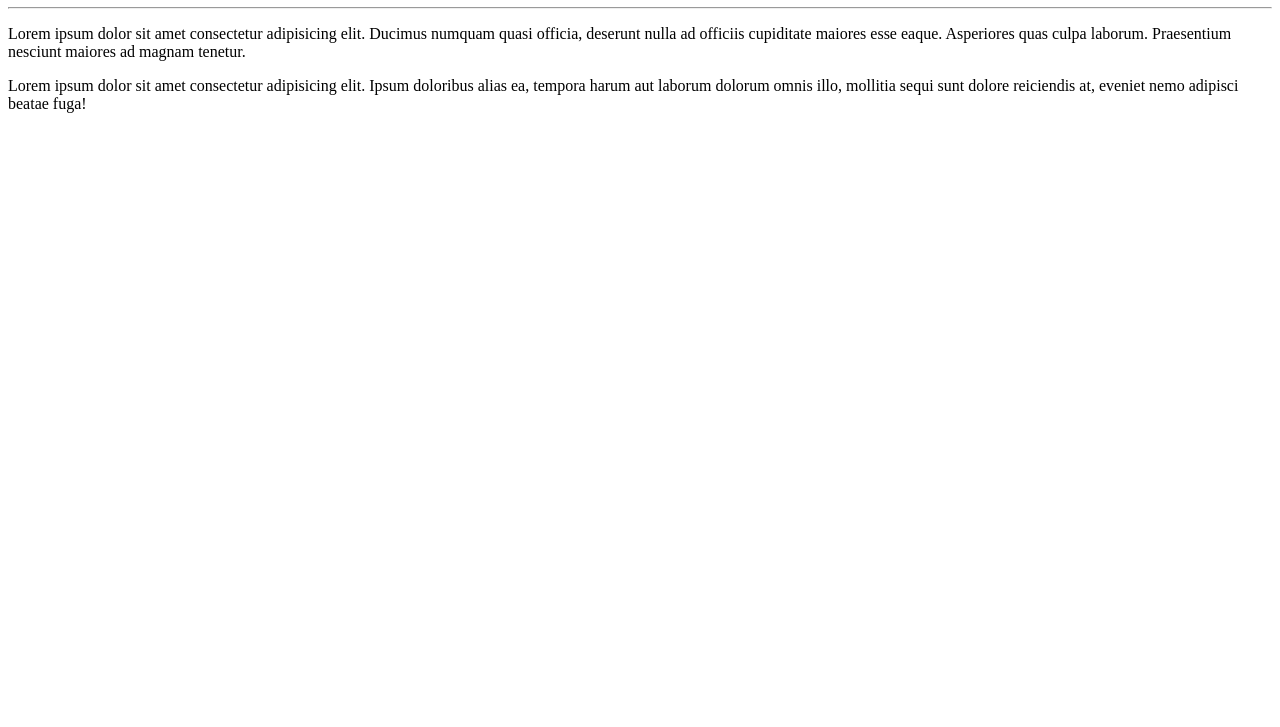
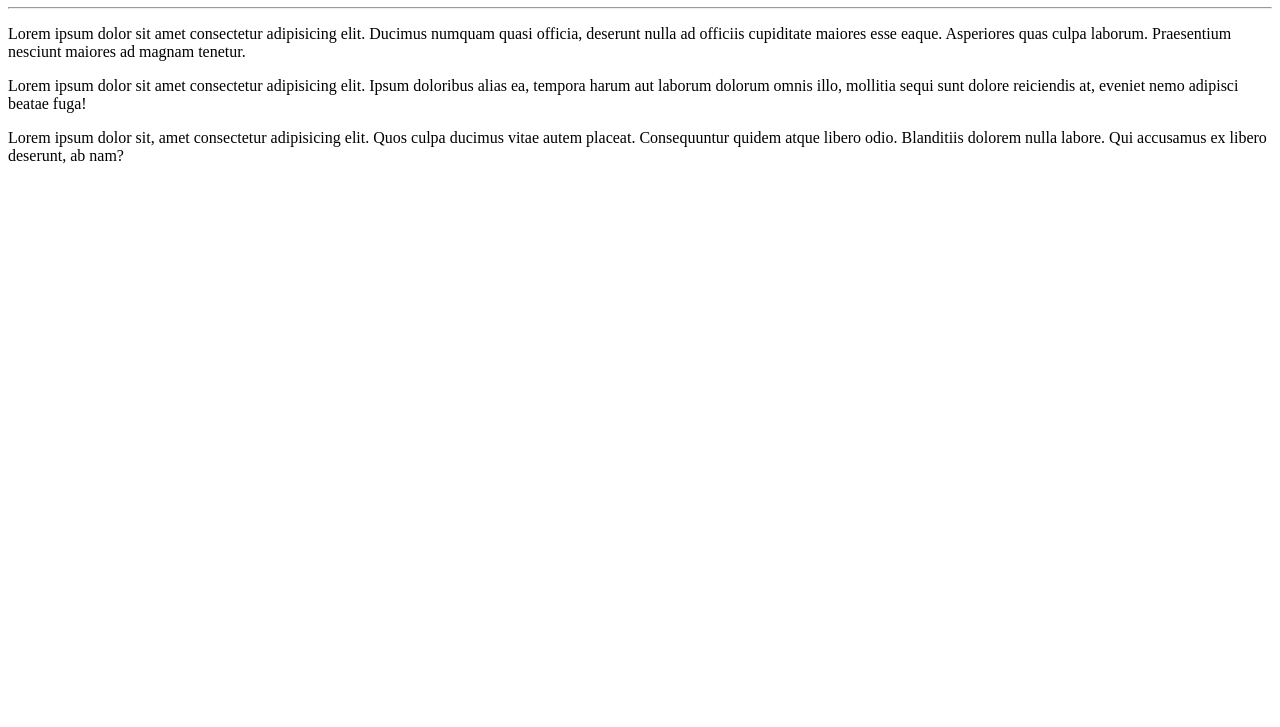
Before and after one commit to vbb97-zz/Ola-Mundo, a plain HTML site: page site-exemplo/index.html in a window 1280 px wide. Shown: the part 73-800 px from the top of the page. Drawn offline with Linux system fonts and the light colour scheme.

Commit message:
outro lorem

```diff
--- a/site-exemplo/index.html
+++ b/site-exemplo/index.html
@@ -12,5 +12,8 @@
     <p>
         Lorem ipsum dolor sit amet consectetur adipisicing elit. Ipsum doloribus alias ea, tempora harum aut laborum dolorum omnis illo, mollitia sequi sunt dolore reiciendis at, eveniet nemo adipisci beatae fuga!
     </p>
+    <p>
+        Lorem ipsum dolor sit, amet consectetur adipisicing elit. Quos culpa ducimus vitae autem placeat. Consequuntur quidem atque libero odio. Blanditiis dolorem nulla labore. Qui accusamus ex libero deserunt, ab nam?
+    </p>
 </body>
 </html>
```
